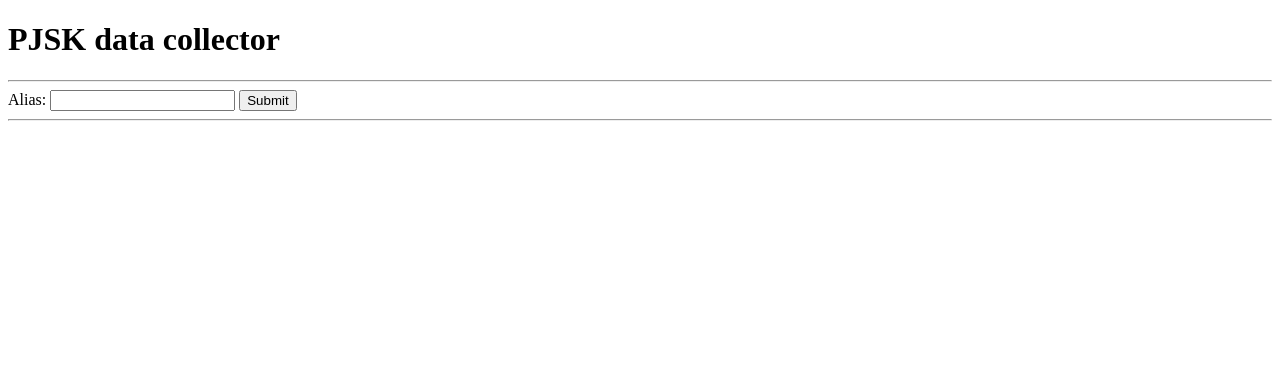
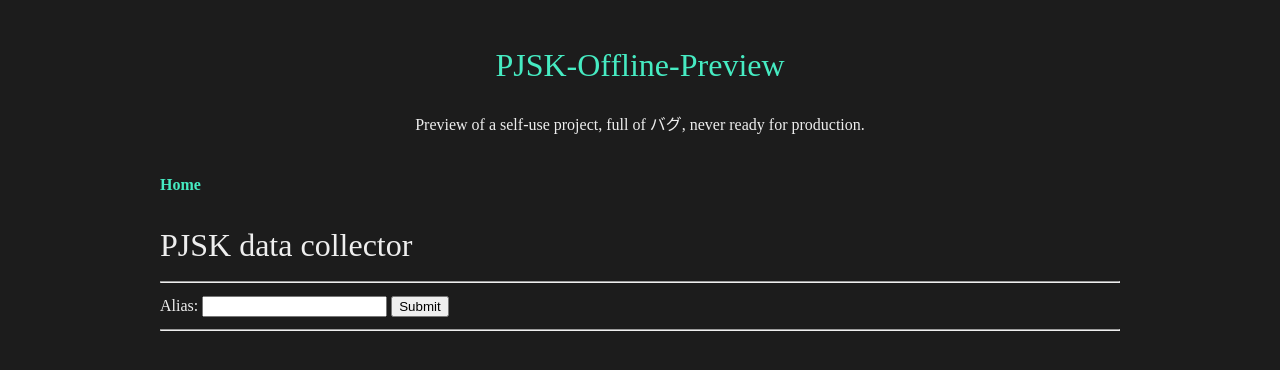
Before and after one commit to CuSO4Deposit/PJSKSimpleRecorder, a FastAPI app: page / in a window 1280 px wide. Shown: the top 370 px of the page. Run offline with FastAPI, Linux system fonts and the light colour scheme.

Commit message:
frontend stuff

```diff
--- a/main.py
+++ b/main.py
@@ -1,5 +1,6 @@
 from fastapi import FastAPI, Form, Request
 from fastapi.responses import RedirectResponse
+from fastapi.staticfiles import StaticFiles
 from fastapi.templating import Jinja2Templates
 from loguru import logger
 import modules.utils as pjsk
@@ -9,6 +10,7 @@ from time import time as current_time
 from typing import Annotated
 
 app = FastAPI()
+app.mount("/templates", StaticFiles(directory="templates"), name="templates")
 templates = Jinja2Templates(Path(__file__).parent / "templates")
 
 
@@ -18,9 +20,13 @@ def mainpage(request: Request):
 
 
 @app.post("/alias/")
-def get_song(alias: Annotated[str, Form()]):
-    _, musicId, _ = pjsk.get_song_id(alias)
-    return RedirectResponse(f"/form/{musicId}/")
+def get_song(alias: Annotated[str, Form()], request: Request):
+    try:
+        _, musicId, _ = pjsk.get_song_id(alias)
+        return RedirectResponse(f"/form/{musicId}/")
+    except:
+        resp = {"message": "No record matches your query, try another name?", "request": request}
+        return templates.TemplateResponse("error.html", resp)
 
 
 @logger.catch
--- a/templates/base.html
+++ b/templates/base.html
@@ -3,10 +3,22 @@
 
 <head>
     <title>PJSK data collector</title>
+    <link rel="stylesheet" href="/templates/style.css">
 </head>
 
 <body>
-  <div>
+  <div id="main">
+    <header>
+        <a href="/"><h1>PJSK-Offline-Preview</h1></a>
+        <p>Preview of a self-use project, full of バグ, never ready for production.</p>
+    </header>
+
+    <nav class="flexbox">
+        <ul>
+            <li><a href="/" class="active">Home</a>
+        </ul>
+    </nav>
+
     {% block content %}{% endblock %}
   </div>
 </body>
--- /dev/null
+++ b/templates/style.css
@@ -0,0 +1,64 @@
+body {
+    font-size: 16px;
+    line-height: 30px;
+    color: #eee;
+    background: #1c1c1c;
+}
+nav.flexbox {
+    margin: 30px 0;
+}
+nav.flexbox ul {
+    display: flex;
+    flex-wrap: wrap;
+    align-items: center;
+    list-style-type: none;
+    padding: 0;
+}
+
+nav.flexbox ul li {
+    margin-right: 20px;
+}
+nav.flexbox ul li:last-child {
+    margin-right: 0px;
+}
+h1, h2, h3, h4, h5, h6 {
+    font-weight: normal;
+}
+header h1 {
+    font-weight: normal;
+    text-align: center;
+    margin: 30px auto;
+    color: #46ebc2;
+}
+
+header p {
+    text-align:center;
+}
+a {
+    text-decoration: none;
+}
+nav a, main a, header p a {
+    color: #ddd;
+}
+nav a.active, main a.active, header p a.active {
+  color: #46ebc2;
+  font-weight: bold;
+}
+nav a:hover, main a:hover, header p a:hover {
+    color: #36dbb2;
+}
+#main {
+    width: 95%;
+    max-width: 960px;
+    margin: 50px auto;
+}
+pre {
+    padding: 10px;
+    overflow: auto;
+    display: block;
+    font-family: monospace;
+}
+footer {
+    margin-top: 50px;
+    color: #555;
+}
--- a/templates/success.html
+++ b/templates/success.html
@@ -1,6 +1,6 @@
 {% extends "base.html" %}
 {% block content %}
-	<h1>PJSK data collector</h1>
+	<h1>Data uploaded successfully.</h1>
   <hr>
 
     <p>user: {{ user }}</p>
```
Also changed, not shown: templates/error.html (added, +7 -0 lines).
